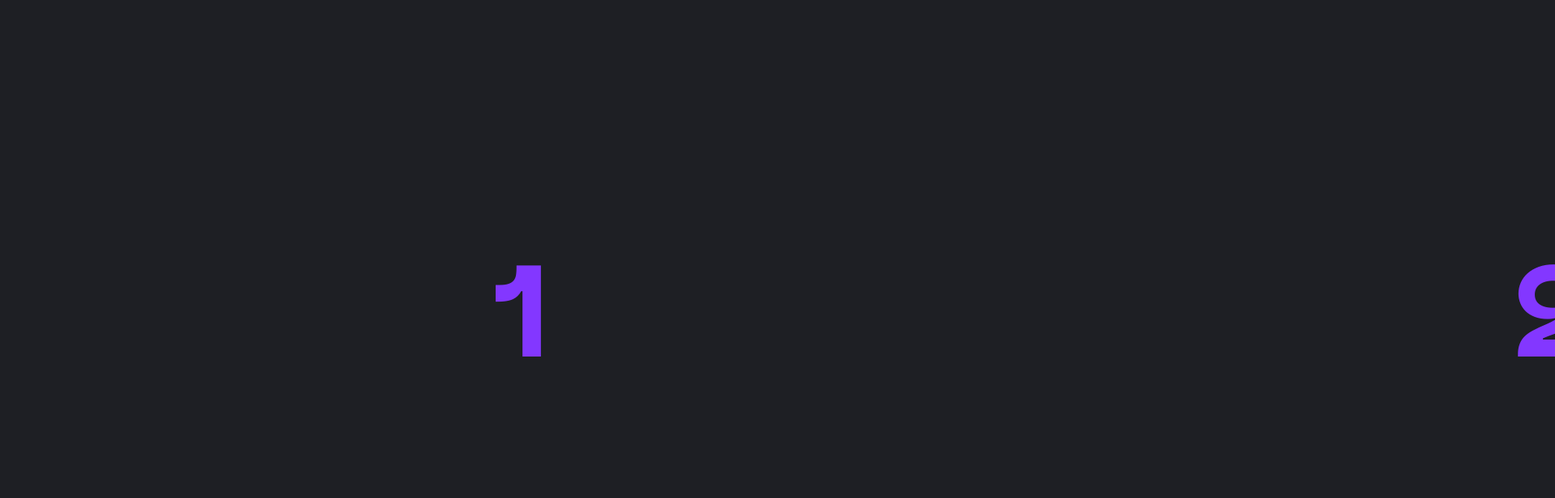
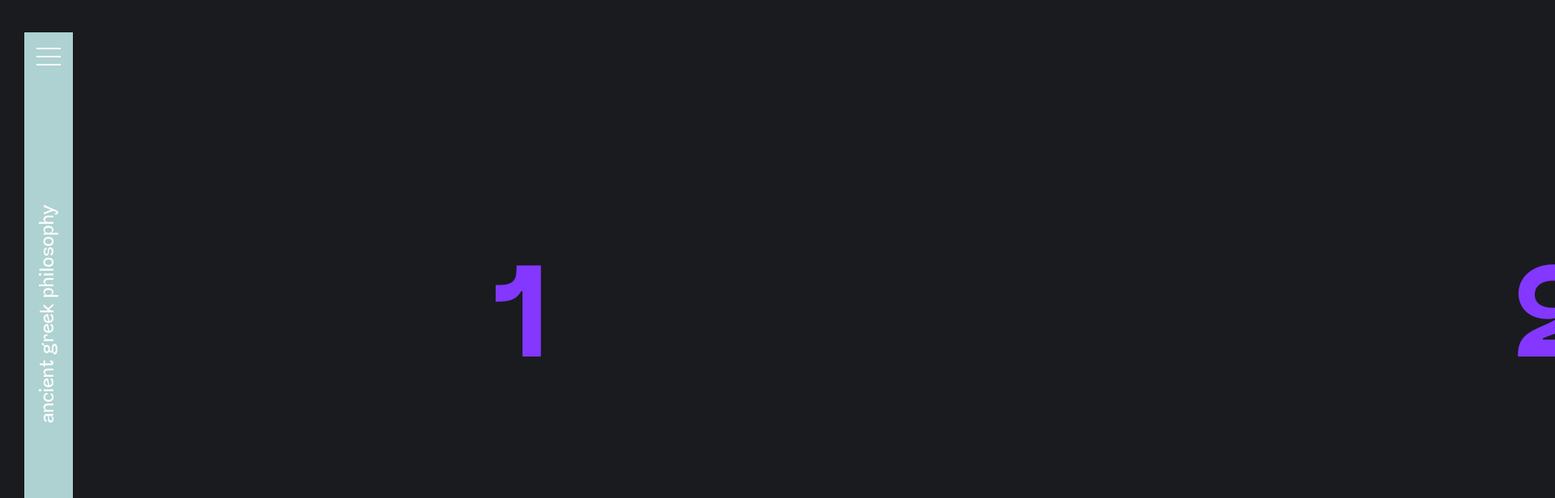
Before and after one commit to baccoae/codesigners-philosophy-website, a plain HTML site: page index.html in a window 1280 px wide. Shown: the top 616 px of the page at 81% size, 1920 px wide, since content can reach past the window. Drawn offline with nearby package versions, Linux system fonts and the light colour scheme.

Commit message:
LB — Started coding navbar

```diff
--- a/index.html
+++ b/index.html
@@ -12,6 +12,22 @@
 <body>
 
     <main class="main">
+
+        <nav class="nav-container">
+            <div class="burger-container">
+                <div class="burger-container-bar"></div>
+                <div class="burger-container-bar"></div>
+                <div class="burger-container-bar"></div>
+            </div>
+            <div class="nav-title">
+                <a href="#">ancient greek philosophy</a>
+            </div>
+            <div class="nav-author">
+                <div class="nav-author_dot"></div>
+                <span class="nav-author_text">made by codesigners</span>
+            </div>
+        </nav>
+
         <div class="section one">
             <span>1</span>
         </div>
@@ -30,6 +46,9 @@
         <div class="section six">
             <span>6</span>
         </div>
+        <div class="section seven">
+            <span>7</span>
+        </div>
     </main>
 
 </body>
--- a/main.less
+++ b/main.less
@@ -1,3 +1,9 @@
+// VARIABLES ==============================================
+@black: #1a1b1f;
+@purple-primary: #8337ff;
+
+// FONTS ==================================================
+
 @font-face {
     font-family: Fungis Regular;
     src: url("./fonts/FUNGIS/FUNGIS\ Regular.ttf") format("truetype");
@@ -23,9 +29,61 @@ body {
     height: 100vh;
 }
 
+nav {
+    position: fixed;
+    // top: 0;
+    left: 30px;
+    z-index: 999;
+    display: flex;
+    flex-direction: column;
+    width: 60px;
+    height: 90vh;
+    align-self: center;
+    background-color: rgb(174, 209, 209);
+
+    & .burger-container {
+        display: flex;
+        flex-direction: column;
+        align-items: center;
+        justify-content: center;
+        gap: 8px;
+        height: 60px;
+
+        &-bar {
+            width: 50%;
+            height: 2px;
+            background-color: white;
+        }
+    }
+
+    & .nav-title {
+        display: flex;
+        align-items: center;
+        justify-content: center;
+        height: 80%;
+
+        & a {
+            flex-shrink: 0;
+            font-family: Fungis Regular;
+            font-size: 24px;
+            text-decoration: none;
+            color: white;
+            transform: rotate(-90deg);
+        }
+    }
+
+    & .nav-author {
+        background-color: aqua;
+        display: flex;
+
+        &_dot {
+        }
+    }
+}
+
 main {
     overscroll-behavior: none;
-    width: 600%;
+    width: 700%;
     height: 100%;
     display: flex;
     flex-wrap: nowrap;
@@ -37,13 +95,28 @@ main {
     display: flex;
     align-items: center;
     justify-content: center;
-    background-color: #1e1f24;
-    border: 1px #1e1f24 solid;
+    background-color: @black;
+    border: 1px @black solid;
 
     & span {
-        color: #8337ff;
+        color: @purple-primary;
         font-family: "Fungis Heavy";
         font-size: 10em;
+    }
+
+    & .test-btn {
+        color: white;
+        align-self: flex-end;
+        margin-bottom: 100px;
+        background-color: @purple-primary;
+        padding: 10px 40px;
+        transition: ease 0.3s;
+        cursor: pointer;
+
+        &:hover {
+            transform: scale(1.1);
+            transition: ease 0.3s;
+        }
     }
 }
 
@@ -56,10 +129,10 @@ main {
 //     filter: brightness(0.9);
 // }
 
-// .three {
-//     background-color: #8337ff;
-//     filter: brightness(0.8);
-// }
+.three {
+    background-color: #ffffff;
+    filter: brightness(0.8);
+}
 
 // .four {
 //     background-color: #8337ff;
--- a/scripts/dist/main.dev.js
+++ b/scripts/dist/main.dev.js
@@ -3,3 +3,10 @@
 window.addEventListener("scroll", function () {
   var scrollPos = window.scrollY; // console.log(scrollPos);
 });
+var btnTest = document.querySelector(".test-btn");
+btnTest.addEventListener("click", function () {
+  console.log("ok");
+  gsap.to(sections, {
+    xPercent: "-200"
+  });
+});
--- a/scripts/main.js
+++ b/scripts/main.js
@@ -1,5 +1,12 @@
-
 window.addEventListener("scroll", () => {
     let scrollPos = window.scrollY;
     // console.log(scrollPos);
 })
+
+let btnTest = document.querySelector(".test-btn");
+btnTest.addEventListener("click", () => {
+    console.log("ok");
+    gsap.to(sections, {
+        xPercent: "-200",
+    })
+})
```
Also changed, not shown: main.css.
